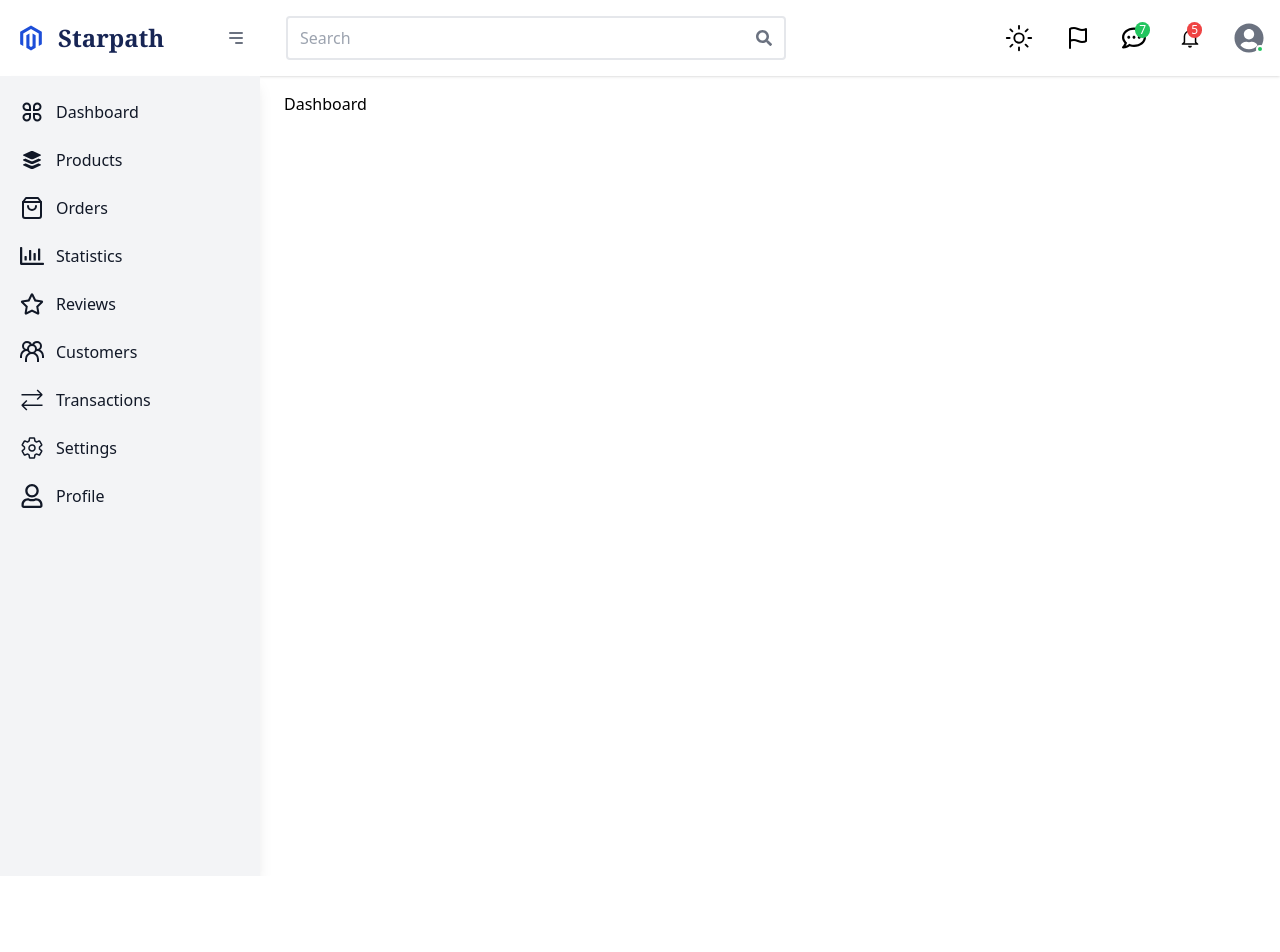
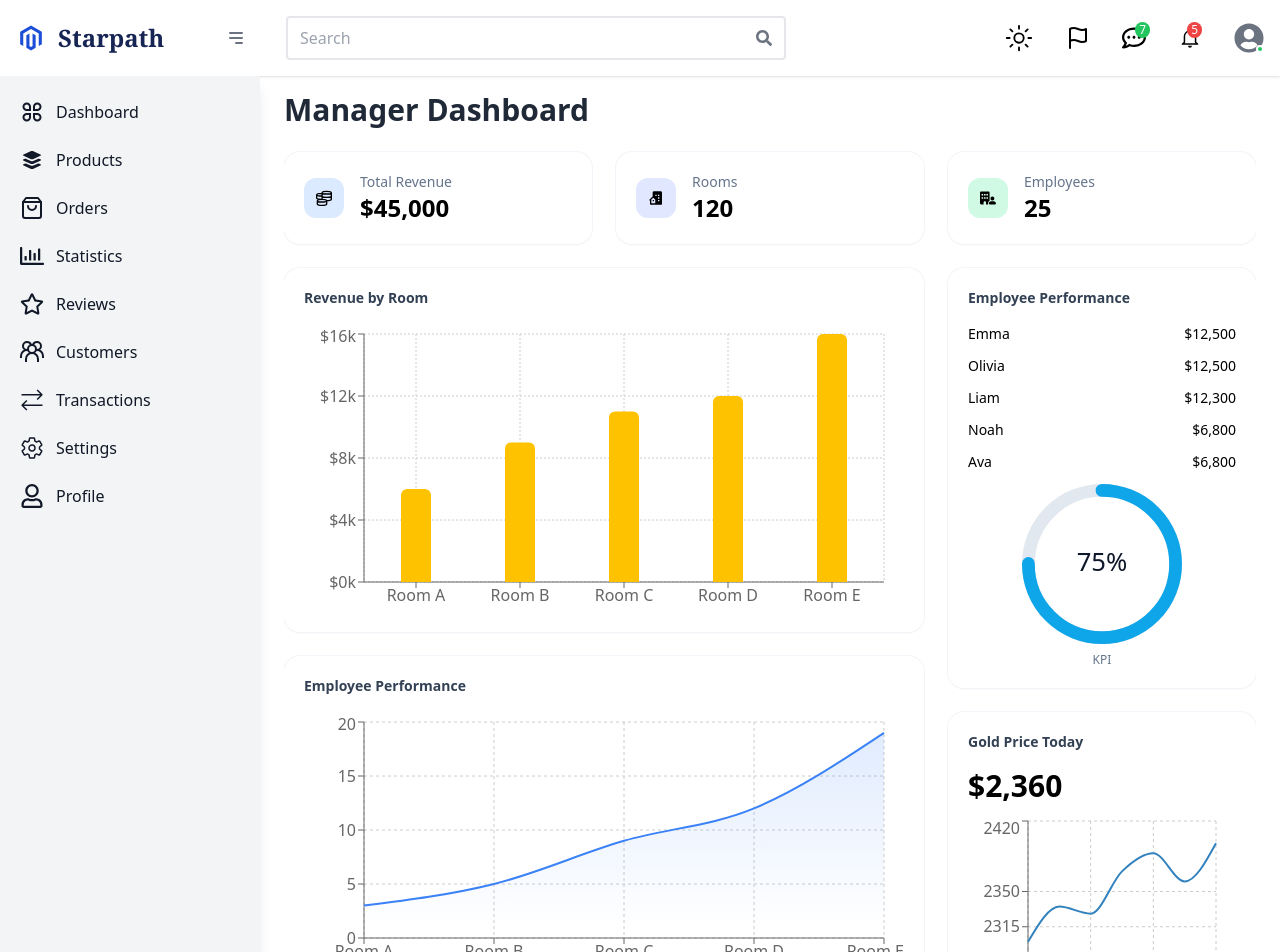
Before and after one commit to Nguyenhien171/EcomFE, a React (Vite) app: page / in a window 1280 px wide. Shown: the top 952 px of the page. Before the commit the page ends 876 px from the top, so only its background shows below. Built offline with nearby package versions, Linux system fonts and the light colour scheme.

Commit message:
feat: add UI Dashboard not logic api

```diff
--- /dev/null
+++ b/src/data/dashboard.ts
@@ -0,0 +1,33 @@
+export const revenueByRoom = [
+  { name: 'Room A', revenue: 6000 },
+  { name: 'Room B', revenue: 9000 },
+  { name: 'Room C', revenue: 11000 },
+  { name: 'Room D', revenue: 12000 },
+  { name: 'Room E', revenue: 16000 }
+]
+
+export const employeePerfTrend = [
+  { room: 'Room A', score: 3 },
+  { room: 'Room B', score: 5 },
+  { room: 'Room C', score: 9 },
+  { room: 'Room D', score: 12 },
+  { room: 'Room E', score: 19 }
+]
+
+export const goldPriceToday = [
+  { time: '08:00', price: 2300 },
+  { time: '10:00', price: 2335 },
+  { time: '12:00', price: 2328 },
+  { time: '14:00', price: 2370 },
+  { time: '16:00', price: 2388 },
+  { time: '18:00', price: 2360 },
+  { time: '20:00', price: 2398 }
+]
+
+export const employeeTable = [
+  { name: 'Emma', amount: 12500 },
+  { name: 'Olivia', amount: 12500 },
+  { name: 'Liam', amount: 12300 },
+  { name: 'Noah', amount: 6800 },
+  { name: 'Ava', amount: 6800 }
+]
--- a/src/pages/Dashboard/Dashboard.tsx
+++ b/src/pages/Dashboard/Dashboard.tsx
@@ -1,5 +1,155 @@
-import React from 'react'
+import {
+  BarChart,
+  Bar,
+  XAxis,
+  YAxis,
+  Tooltip,
+  CartesianGrid,
+  ResponsiveContainer,
+  LineChart,
+  Line,
+  AreaChart,
+  Area
+} from 'recharts'
+import { CircularProgressbar, buildStyles } from 'react-circular-progressbar'
+import { GrMoney } from 'react-icons/gr'
+import { BiSolidBuildingHouse } from 'react-icons/bi'
+import { FaBuildingUser } from 'react-icons/fa6'
+import 'react-circular-progressbar/dist/styles.css'
+import { revenueByRoom, employeePerfTrend, employeeTable, goldPriceToday } from '../../data/dashboard'
 
 export default function Dashboard() {
-  return <div>Dashboard</div>
+  const kpi = 75
+  return (
+    <div>
+      {/* Header */}
+      <h1 className='text-3xl font-bold text-gray-800 mb-6'>Manager Dashboard</h1>
+
+      {/* Top summary cards */}
+      <div className='grid gap-6 md:grid-cols-3'>
+        <div className='rounded-2xl bg-white p-5 shadow-sm ring-1 ring-slate-100'>
+          <div className='flex items-center gap-4'>
+            <div className='rounded-xl bg-blue-100 p-3'>
+              <GrMoney />
+            </div>
+            <div>
+              <p className='text-sm text-slate-500'>Total Revenue</p>
+              <p className='text-2xl font-semibold'>$45,000</p>
+            </div>
+          </div>
+        </div>
+
+        <div className='rounded-2xl bg-white p-5 shadow-sm ring-1 ring-slate-100'>
+          <div className='flex items-center gap-4'>
+            <div className='rounded-xl bg-indigo-100 p-3'>
+              <BiSolidBuildingHouse />
+            </div>
+            <div>
+              <p className='text-sm text-slate-500'>Rooms</p>
+              <p className='text-2xl font-semibold'>120</p>
+            </div>
+          </div>
+        </div>
+
+        <div className='rounded-2xl bg-white p-5 shadow-sm ring-1 ring-slate-100'>
+          <div className='flex items-center gap-4'>
+            <div className='rounded-xl bg-emerald-100 p-3'>
+              <FaBuildingUser />
+            </div>
+            <div>
+              <p className='text-sm text-slate-500'>Employees</p>
+              <p className='text-2xl font-semibold'>25</p>
+            </div>
+          </div>
+        </div>
+      </div>
+
+      {/* Main grid */}
+      <div className='mt-6 grid gap-6 lg:grid-cols-3'>
+        {/* Left column */}
+        <div className='space-y-6 lg:col-span-2'>
+          <div className='rounded-2xl bg-white p-5 shadow-sm ring-1 ring-slate-100'>
+            <h2 className='mb-4 text-sm font-semibold text-slate-700'>Revenue by Room</h2>
+            <div className='h-72 w-full'>
+              <ResponsiveContainer width='100%' height='100%'>
+                <BarChart data={revenueByRoom} margin={{ top: 10, right: 20, left: 0, bottom: 0 }}>
+                  <CartesianGrid strokeDasharray='2 2 ' />
+                  <XAxis dataKey='name' />
+                  <YAxis tickFormatter={(v) => `$${v / 1000}k`} />
+                  <Tooltip formatter={(v) => [`$${v.toLocaleString()}`, 'Revenue']} />
+                  <Bar dataKey='revenue' radius={[6, 6, 0, 0]} barSize={30} fill='#ffc200ff' />
+                </BarChart>
+              </ResponsiveContainer>
+            </div>
+          </div>
+
+          <div className='rounded-2xl bg-white p-5 shadow-sm ring-1 ring-slate-100'>
+            <h2 className='mb-4 text-sm font-semibold text-slate-700'>Employee Performance</h2>
+            <div className='h-64 w-full'>
+              <ResponsiveContainer width='100%' height='100%'>
+                <AreaChart data={employeePerfTrend} margin={{ top: 10, right: 20, left: 0, bottom: 0 }}>
+                  <defs>
+                    <linearGradient id='area' x1='0' y1='0' x2='0' y2='1'>
+                      <stop offset='5%' stopColor='#3b82f6' stopOpacity={0.25} />
+                      <stop offset='95%' stopColor='#3b82f6' stopOpacity={0} />
+                    </linearGradient>
+                  </defs>
+                  <CartesianGrid strokeDasharray='3 3' />
+                  <XAxis dataKey='room' />
+                  <YAxis />
+                  <Tooltip />
+                  <Area type='monotone' dataKey='score' fill='url(#area)' stroke='#3b82f6' strokeWidth={2} />
+                </AreaChart>
+              </ResponsiveContainer>
+            </div>
+          </div>
+        </div>
+
+        {/* Right column */}
+        <div className='space-y-6'>
+          <div className='rounded-2xl bg-white p-5 shadow-sm ring-1 ring-slate-100'>
+            <h2 className='mb-4 text-sm font-semibold text-slate-700'>Employee Performance</h2>
+            <div className='space-y-3'>
+              {employeeTable.map((e) => (
+                <div key={e.name} className='flex items-center justify-between'>
+                  <span className='text-sm'>{e.name}</span>
+                  <span className='text-sm font-medium'>${e.amount.toLocaleString()}</span>
+                </div>
+              ))}
+
+              <div className='mx-auto mt-6 w-40'>
+                <CircularProgressbar
+                  value={kpi}
+                  text={`${kpi}%`}
+                  styles={buildStyles({
+                    pathColor: '#0ea5e9',
+                    trailColor: '#e2e8f0',
+                    textColor: '#0f172a',
+                    textSize: '16px'
+                  })}
+                />
+                <p className='mt-2 text-center text-xs text-slate-500'>KPI</p>
+              </div>
+            </div>
+          </div>
+
+          <div className='rounded-2xl bg-white p-5 shadow-sm ring-1 ring-slate-100'>
+            <h2 className='mb-4 text-sm font-semibold text-slate-700'>Gold Price Today</h2>
+            <div className='mb-3 text-3xl font-semibold'>$2,360</div>
+            <div className='h-44 w-full'>
+              <ResponsiveContainer width='100%' height='100%'>
+                <LineChart data={goldPriceToday} margin={{ top: 5, right: 20, left: 0, bottom: 0 }}>
+                  <CartesianGrid strokeDasharray='3 3' />
+                  <XAxis dataKey='time' />
+                  <YAxis domain={[2280, 2420]} />
+                  <Tooltip />
+                  <Line type='monotone' dataKey='price' dot={false} strokeWidth={2} />
+                </LineChart>
+              </ResponsiveContainer>
+            </div>
+          </div>
+        </div>
+      </div>
+    </div>
+  )
 }
--- a/src/pages/Profile/Profile.tsx
+++ b/src/pages/Profile/Profile.tsx
@@ -22,7 +22,7 @@ export default function Profile() {
   }
 
   return (
-    <div className='min-h-screen w-full bg-slate-50 p-6 text-slate-900'>
+    <div>
       <h1 className='text-3xl font-bold text-gray-800 mb-6'>Profile</h1>
 
       {/* Header Card (inline) */}
--- a/src/pages/Settings/Settings.tsx
+++ b/src/pages/Settings/Settings.tsx
@@ -14,7 +14,7 @@ export default function Settings() {
   }
 
   return (
-    <div className='min-h-screen w-full bg-slate-50 p-6 text-slate-900'>
+    <div>
       <h1 className='text-3xl font-bold text-gray-800 mb-6'>Settings</h1>
 
       <div className='grid gap-6 md:grid-cols-2'>
```
